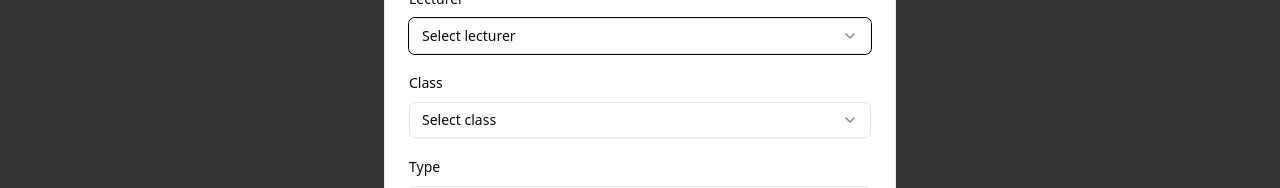
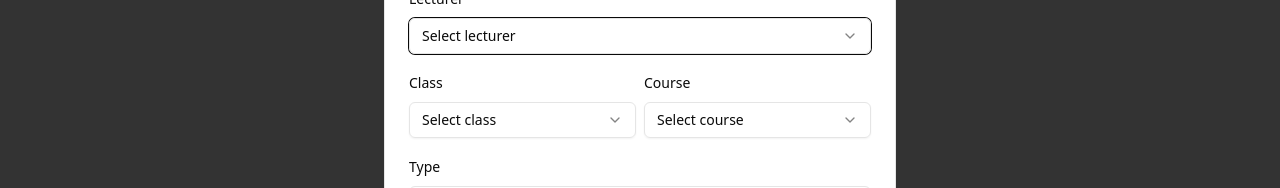
Before and after one commit to ntholi/timetable-maker, a Next.js app: page /allocations in a window 1280 px wide. Both pictures are taken after a click on the button "New Allocation". Shown: the part 245-433 px from the top of the page. Built offline with nearby package versions, Linux system fonts and the light colour scheme.

Commit message:
Add Course input

```diff
--- a/src/app/allocations/AllocationDialog.tsx
+++ b/src/app/allocations/AllocationDialog.tsx
@@ -22,19 +22,20 @@ import {
   SelectTrigger,
   SelectValue,
 } from '@/components/ui/select';
+import { useFacultyStore } from '@/stores/facultyStore';
 import { zodResolver } from '@hookform/resolvers/zod';
 import { useEffect, useState } from 'react';
 import { useForm } from 'react-hook-form';
 import { toast } from 'sonner';
+import { classRepository } from '../database/classes/repository';
+import { StudentClass } from '../database/classes/StudentClass';
+import { Course } from '../database/courses/Course';
+import { courseRepository } from '../database/courses/repository';
+import { Lecturer } from '../database/lecturers/Lecturer';
+import { lecturerRepository } from '../database/lecturers/repository';
+import { roomTypes } from '../database/rooms/Room';
 import { Allocation, allocationSchema, allocationTypes } from './Allocation';
 import { allocationRepository } from './repository';
-import { useFacultyStore } from '@/stores/facultyStore';
-import { Lecturer } from '../database/lecturers/Lecturer';
-import { StudentClass } from '../database/classes/StudentClass';
-import { Room, RoomType, roomTypes } from '../database/rooms/Room';
-import { lecturerRepository } from '../database/lecturers/repository';
-import { classRepository } from '../database/classes/repository';
-import { roomRepository } from '../database/rooms/repository';
 
 type Props = {
   open: boolean;
@@ -52,6 +53,7 @@ export function AllocationDialog({
   const { faculty } = useFacultyStore();
   const [lecturers, setLecturers] = useState<Lecturer[]>([]);
   const [classes, setClasses] = useState<StudentClass[]>([]);
+  const [courses, setCourses] = useState<Course[]>([]);
 
   const form = useForm<Allocation>({
     resolver: zodResolver(allocationSchema),
@@ -70,10 +72,12 @@ export function AllocationDialog({
 
     const unsubLecturers = lecturerRepository.listen(faculty, setLecturers);
     const unsubClasses = classRepository.listenToCollection(setClasses);
+    const unsubCourses = courseRepository.listen(faculty, setCourses);
 
     return () => {
       unsubLecturers();
       unsubClasses();
+      unsubCourses();
     };
   }, [faculty]);
 
@@ -164,6 +168,7 @@ export function AllocationDialog({
               )}
             />
 
+            <div className='grid grid-cols-2 gap-2'>
               <FormField
                 control={form.control}
                 name='class'
@@ -199,6 +204,43 @@ export function AllocationDialog({
                   </FormItem>
                 )}
               />
+
+              <FormField
+                control={form.control}
+                name='course'
+                render={({ field }) => (
+                  <FormItem>
+                    <FormLabel>Course</FormLabel>
+                    <Select
+                      onValueChange={(value) => {
+                        const course = courses.find((c) => c.id === value);
+                        if (course) {
+                          field.onChange({
+                            id: course.id,
+                            name: course.name,
+                          });
+                        }
+                      }}
+                      value={field.value.id}
+                    >
+                      <FormControl>
+                        <SelectTrigger>
+                          <SelectValue placeholder='Select course' />
+                        </SelectTrigger>
+                      </FormControl>
+                      <SelectContent>
+                        {courses.map((course) => (
+                          <SelectItem key={course.id} value={course.id ?? ''}>
+                            {course.name}
+                          </SelectItem>
+                        ))}
+                      </SelectContent>
+                    </Select>
+                    <FormMessage />
+                  </FormItem>
+                )}
+              />
+            </div>
 
             <FormField
               control={form.control}
```
Lines whose indentation alone changed are shown as unchanged.
